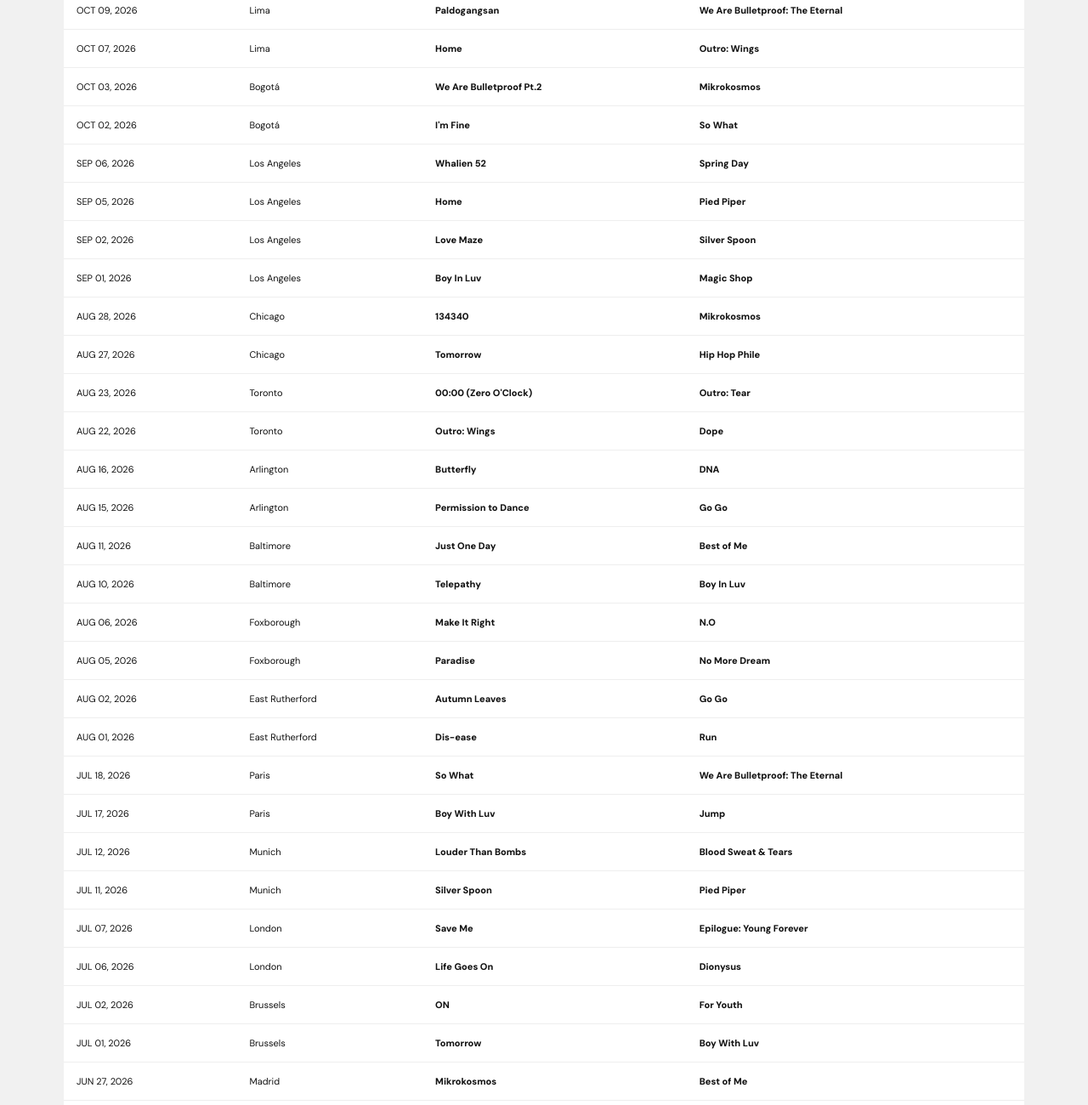
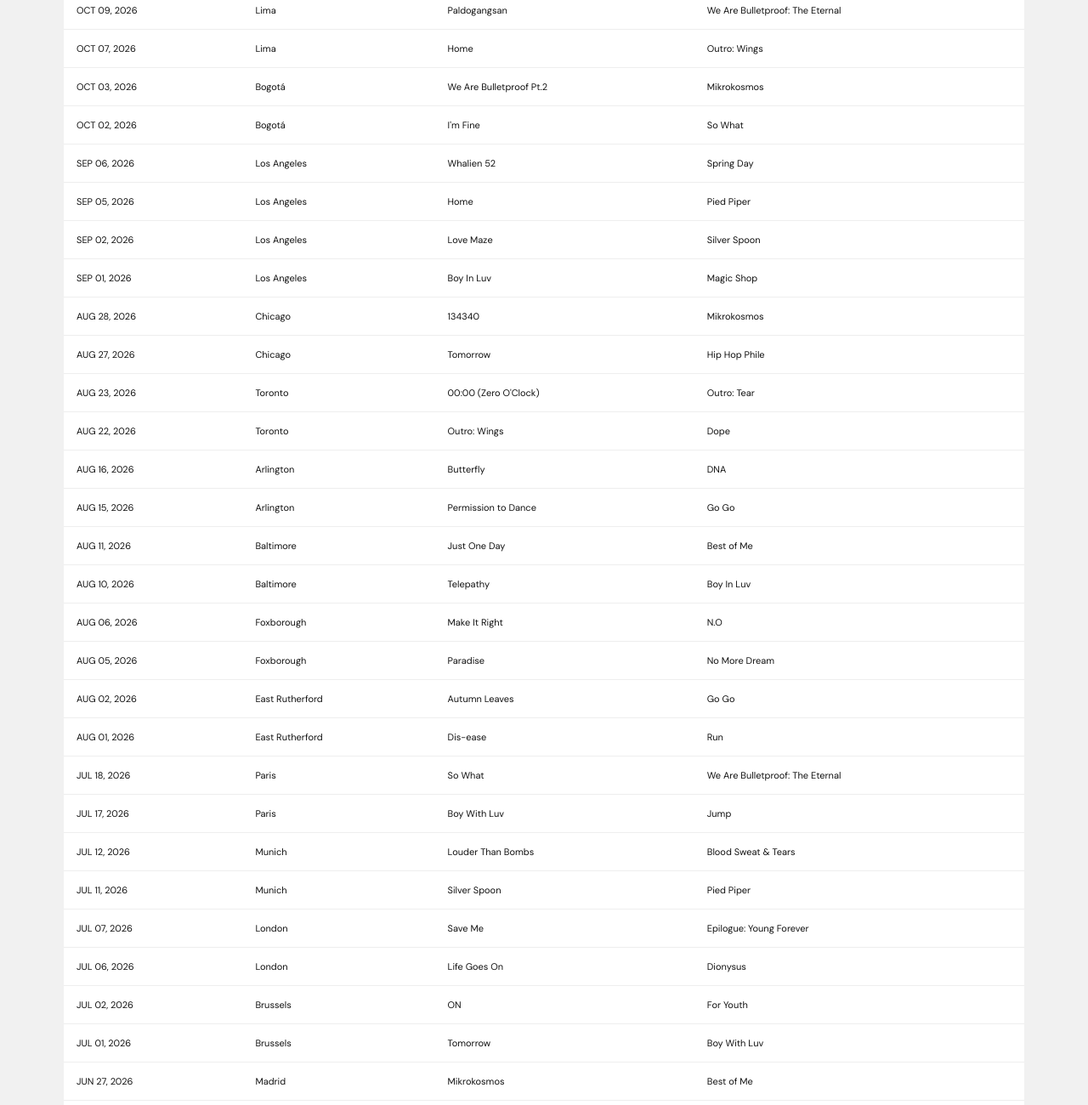
Before and after one commit to silvermimi/sevenish, a plain HTML site: page concerts.html in a window 1280 px wide. Shown: the part 6980-8280 px from the top of the page at 85% size. Drawn offline with nearby package versions, Linux system fonts and the light colour scheme; a web font is replaced by a local one.

Commit message:
CONCERTS

```diff
--- a/concerts.html
+++ b/concerts.html
@@ -103,7 +103,7 @@ section.content { padding: 65px 0; }
 .song-table td { padding: 15px; border-bottom: 1px solid #eee; font-size: 11px; vertical-align: top; }
 .song-table tr:hover td { background: #fafafa; }
 .song-table .col-date { white-space: nowrap; }
-.song-name { font-weight: 800; }
+.song-name { font-weight: 400; }
 .song-extra { display: block; font-size: 9px; font-weight: 700; color: var(--red); margin-top: 4px; letter-spacing: .5px; }
 .song-note { font-size: 10px; color: var(--muted); margin-top: 15px; }
 
@@ -621,11 +621,18 @@ renderSongs();
 // ===================================
 // 7. TOUR REPLAY ARCHIVE (auto from completed stops)
 //    Lagay lang ang replay link sa object na ito: replayLinks["Kaohsiung"] = "https://..."
+//    Pwede ring pangalan ng sariling page (halimbawa "goyang-replay.html").
 // ===================================
 
 const replayLinks = {
-  // "Goyang": "https://...",
+  "Goyang": "goyang-replay.html",
+  "Tokyo": "tokyo-replay.html"
 };
+
+// Kapag http/https ang link, bubukas sa bagong tab. Kapag page mo mismo, same tab.
+function isExternalLink(url) {
+  return /^https?:\/\//i.test(url);
+}
 
 function formatRange(dates) {
   const first = dates[0], last = dates[dates.length - 1];
@@ -680,7 +687,7 @@ function renderReplays() {
               class="watch-btn"
               href="${stop.replayUrl || '#'}"
               ${stop.replayUrl
-                ? 'target="_blank" rel="noopener"'
+                ? (isExternalLink(stop.replayUrl) ? 'target="_blank" rel="noopener"' : '')
                 : 'onclick="return false" title="Replay link not added yet"'}
               style="${stop.replayUrl ? '' : 'opacity:.55;cursor:not-allowed'}"
             >
```
